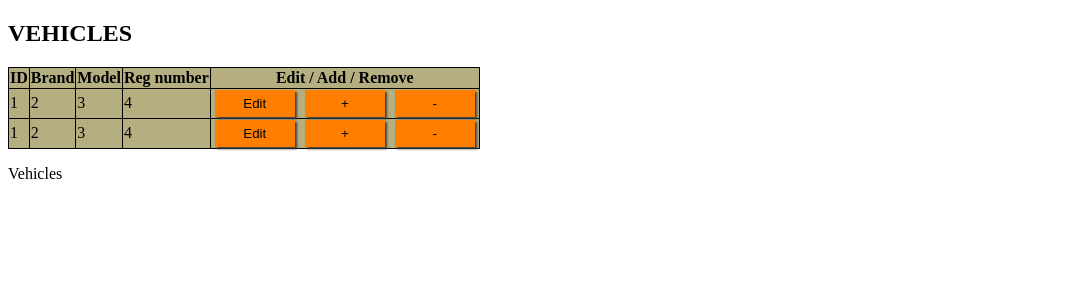
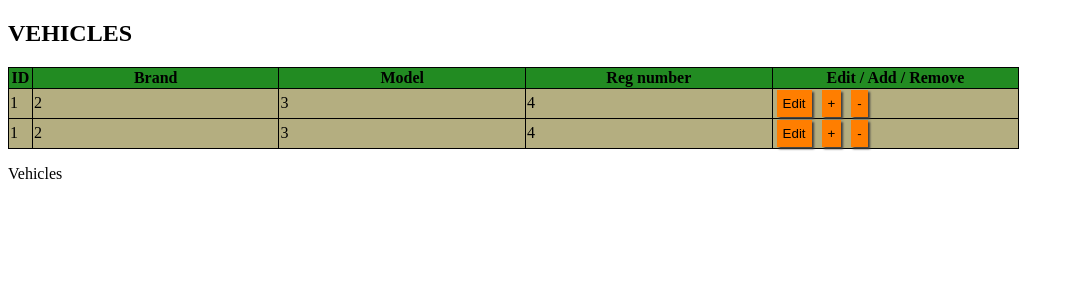
Before and after one commit to 0xbm/Vehicles, a Django app: page / in a window 1280 px wide. Shown: the top 300 px of the page, without its empty margins (0-1074 px from the left). Run offline with Django 4.2, Linux system fonts and the light colour scheme.

Commit message:
import all style from  index.html

```diff
--- a/automobiles/static/style.css
+++ b/automobiles/static/style.css
@@ -1,14 +1,25 @@
 table {
     background-color: #b4ae80;
+    width: 80%;
 }
 
 table, th, td {
     border: 1px solid black;
     border-collapse: collapse;
+
 }
 
-button {
-  width: 80px;
+.tab_id{
+    width:0.5%;
+    background-color:#228b22;
+}
+
+.tab {
+    width: 15%;
+    background-color: #228b22;
+}
+
+.btn {
     padding: 5px;
     margin: 0 3px;
     background-color: #ff7e00;
@@ -17,10 +28,22 @@ button {
     box-shadow: 2px 2px 2px #3f3f3f;
 }
 
+.btn1 {
+    width: 50px;
+}
+
+.btn2 {
+    width: 20px;
+}
+
+.btn3 {
+    width: 20px;
+}
+
 button:hover {
-  box-shadow: 2px 2px 3px ;
+    box-shadow: 2px 2px 3px;
 }
 
 button:active {
-  box-shadow: 1px 1px 3px ;
+    box-shadow: 1px 1px 3px;
 }
```
Lines whose indentation alone changed are shown as unchanged.
